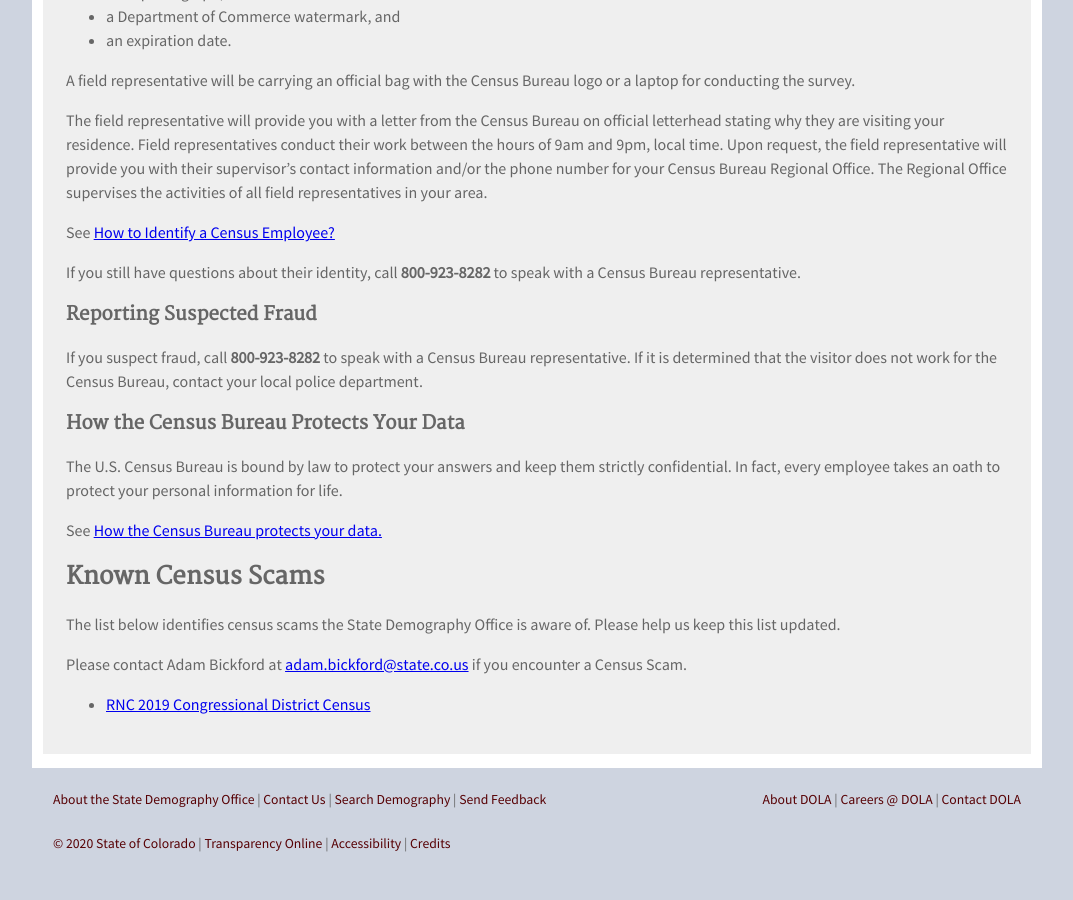
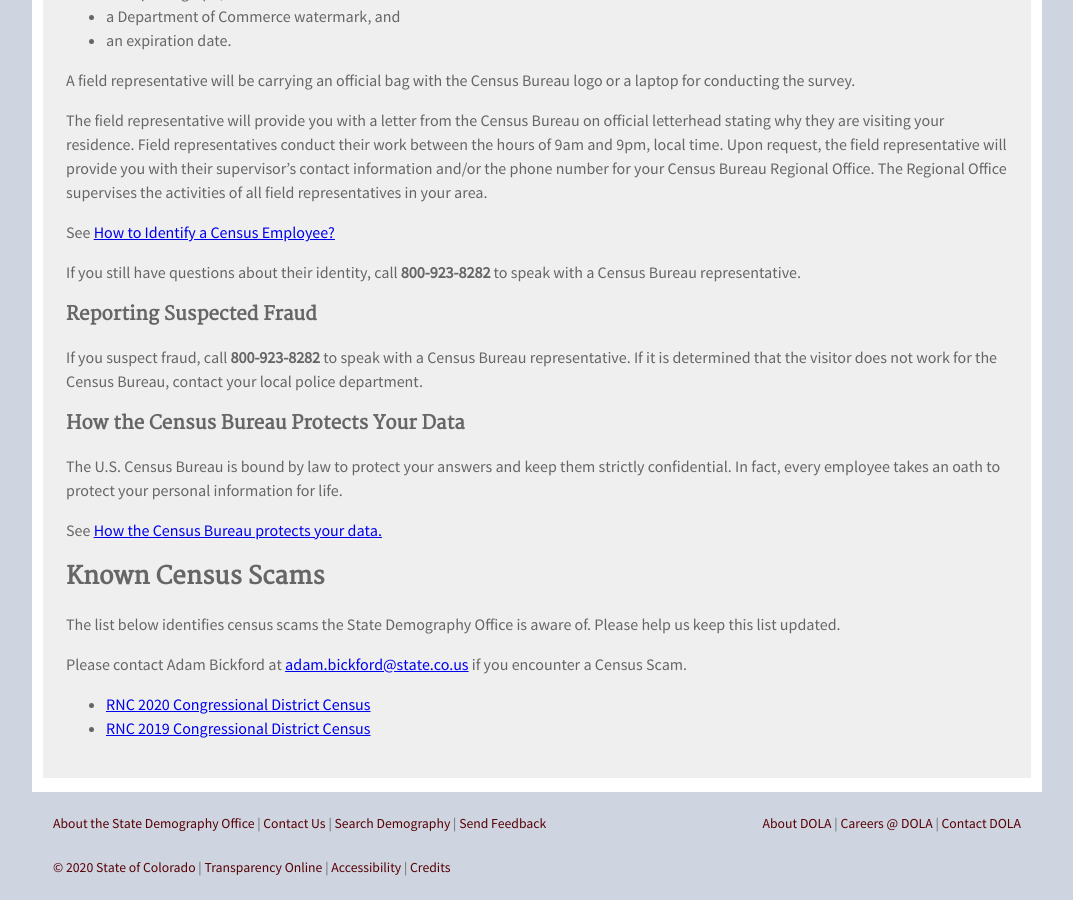
Before and after one commit to TBleess/Website_New, a Jekyll site: the page built from pages/5_CensusACS/2020-fraud.md, in a window 1280 px wide and 900 px high, scrolled down 1211 px. Shown: the whole window, without its empty margins (103-1176 px from the left). Built offline with Jekyll 4.4.1, drawn with Linux system fonts in a browser that asks for light colours; before the commit the page ends 2087 px from its top, so only the background shows below that.

Commit message:
Update 2020-fraud.md

```diff
--- a/pages/5_CensusACS/2020-fraud.md
+++ b/pages/5_CensusACS/2020-fraud.md
@@ -76,4 +76,5 @@ In fact, every employee takes an oath to protect your personal information for l
 
  Please contact Adam Bickford at [adam.bickford@state.co.us](maito:adam.bickford@state.co.us) if you encounter a Census Scam.
 
+ - [RNC 2020 Congressional District Census](https://www.fox21news.com/news/preparing-for-the-2020-u-s-census/)
  - [RNC 2019 Congressional District Census](https://www.washingtonpost.com/politics/2019/09/30/rnc-solicited-money-trumps-reelection-with-forms-that-look-lot-like-official-census/)
```
